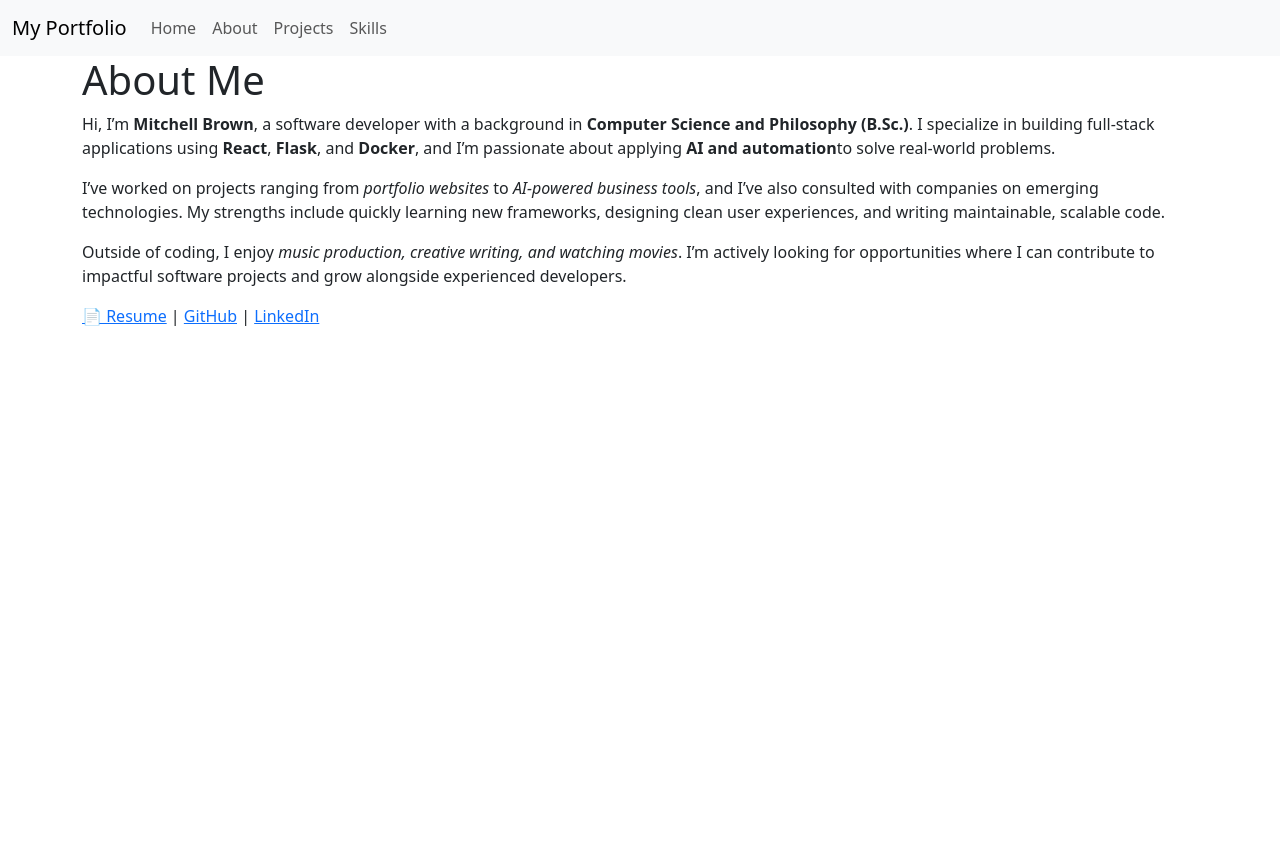
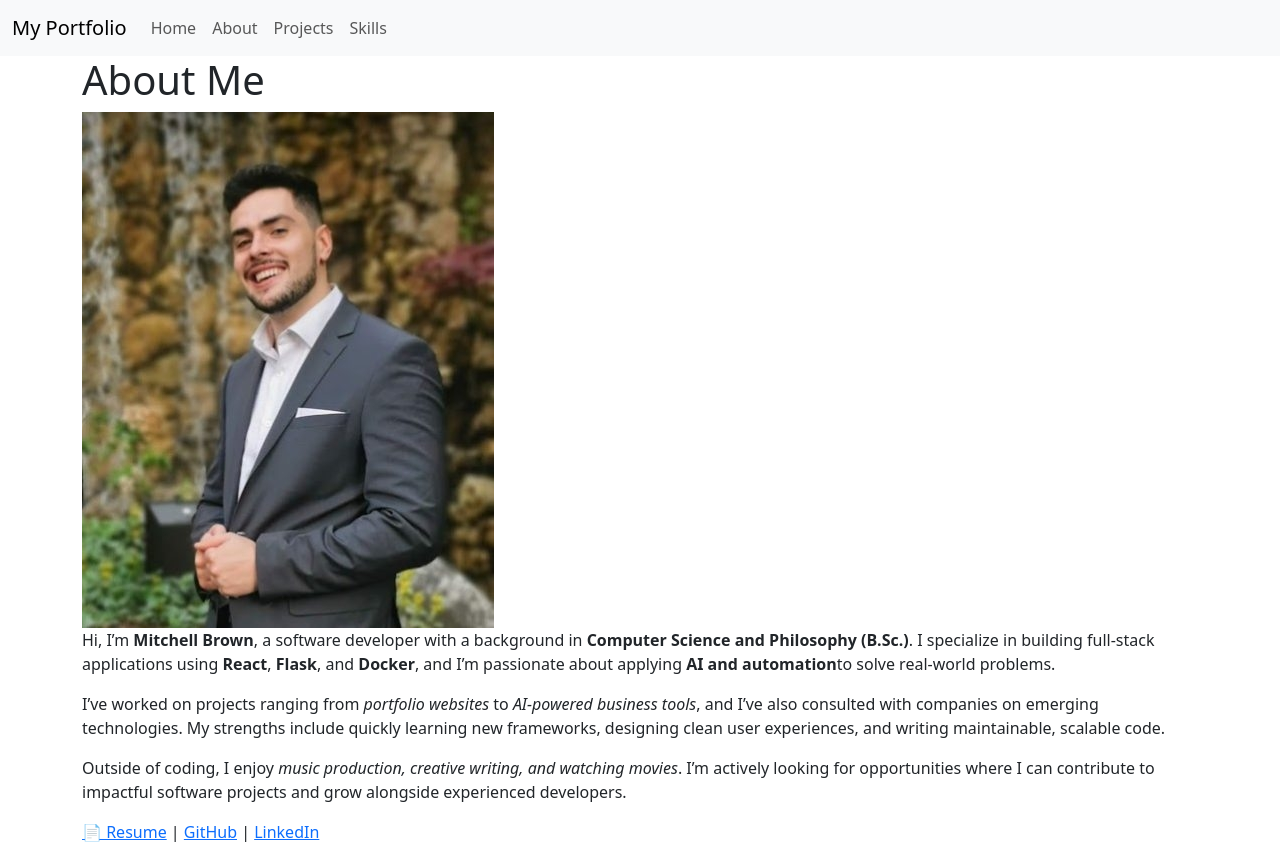
Before and after one commit to MitchBrown532/Portfolio, a React (Create React App) app in the folder frontend/: page /about in a window 1280 px wide. Before the commit the page ends 800 px from the top, so only its background shows below. Built offline with nearby package versions, Linux system fonts and the light colour scheme.

Commit message:
Added a photo

```diff
--- a/frontend/src/pages/About.js
+++ b/frontend/src/pages/About.js
@@ -5,6 +5,14 @@ function About() {
   return (
     <div className="container about-page">
       <h1>About Me</h1>
+      <div className="about-content">
+        {/* Profile Pic */}
+        <img
+          src="/img/Mitch.jpg"
+          alt="A very handsome portrait of Mitchell Brown, the creator of this website"
+        />
+      </div>
+      {/* Bio */}
       <p>
         Hi, I’m <strong>Mitchell Brown</strong>, a software developer with a
         background in
@@ -28,7 +36,6 @@ function About() {
         actively looking for opportunities where I can contribute to impactful
         software projects and grow alongside experienced developers.
       </p>
-
       <div className="about-links">
         <a href="/resume" target="_blank" rel="noopener noreferrer">
           📄 Resume
```
